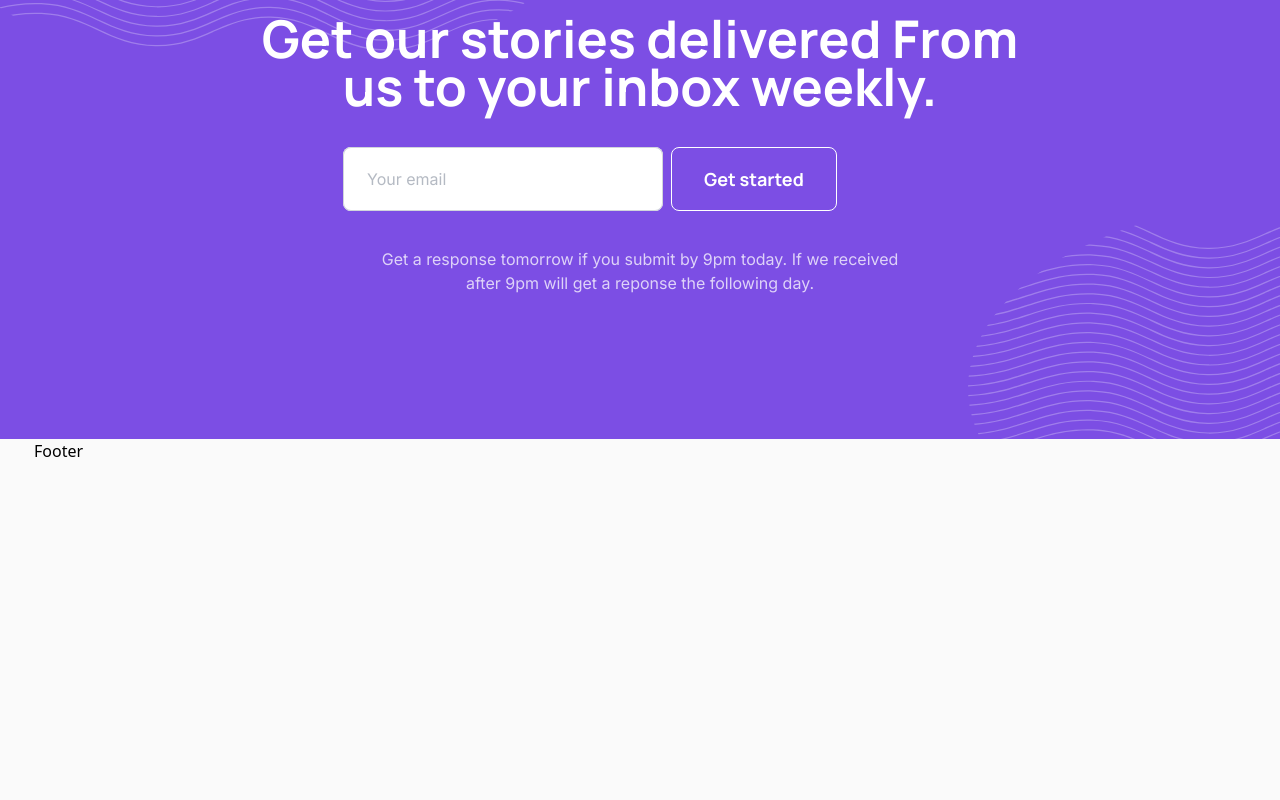
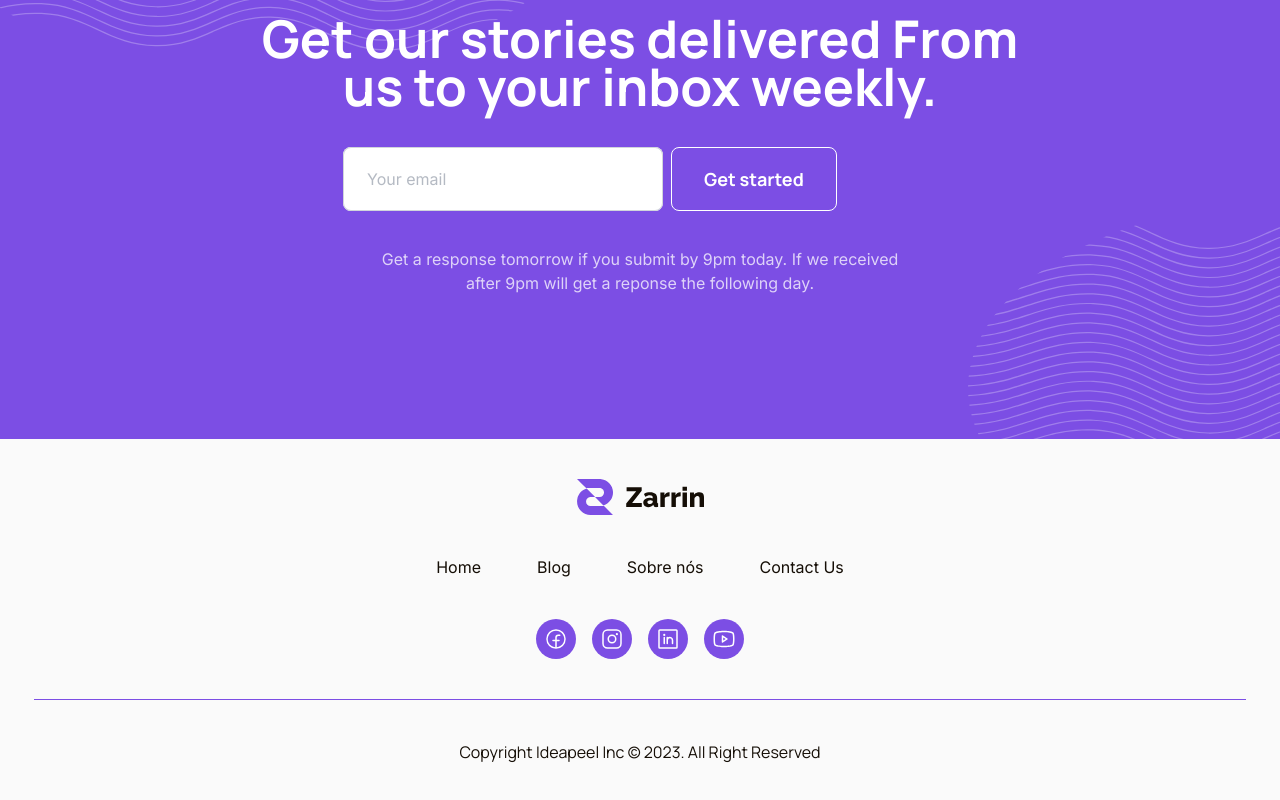
Before and after one commit to luuizz/zarrin-blog, a Next.js app: page / in a window 1280 px wide. Shown: the part 3376-4176 px from the top of the page. Before the commit the page ends 3839 px from the top, so only its background shows below. Built offline with nearby package versions, Linux system fonts and the light colour scheme.

Commit message:
feat: estilizado header

```diff
--- a/src/components/Footer/index.tsx
+++ b/src/components/Footer/index.tsx
@@ -1,11 +1,50 @@
 import React from "react";
+import Image from "next/image";
+import Link from "next/link";
 import Container from "../Container/container";
+import { arraySocial, menuFooter } from "@/utils/data";
+import logo from "@/assets/logo.svg";
 
 export default function Footer() {
   return (
-    <footer>
+    <footer className="py-10">
       <Container>
-        <p>Footer</p>
+        <main className="mb-10 flex flex-col items-center justify-center border-b border-brand pb-10">
+          <Link href="#" className="mb-10" title="Ir para Página Inicial">
+            <Image src={logo} alt="Logo Zarrin Blog" />
+          </Link>
+          <nav className="mb-10 flex gap-14">
+            {menuFooter.map((item, index) => (
+              <Link
+                className="text-gray-scale-500 font-inter text-base/normal transition-all hover:text-brand"
+                key={item.label}
+                href={item.url}
+                title={`Ir para ${item.label}`}
+              >
+                {item.label}
+              </Link>
+            ))}
+          </nav>
+
+          <div className="flex gap-4">
+            {arraySocial.map((item) => (
+              <Link
+                className="rounded-full bg-brand p-2 text-2xl text-white transition-all hover:brightness-105"
+                href={item.url}
+                key={item.title}
+                style={{ display: "flex", alignItems: "center" }}
+              >
+                <item.icon />
+              </Link>
+            ))}
+          </div>
+        </main>
+
+        <div>
+          <p className="text-gray-scale-500 mx-auto text-center font-manrope text-base font-normal">
+            Copyright Ideapeel Inc © 2023. All Right Reserved
+          </p>
+        </div>
       </Container>
     </footer>
   );
```
